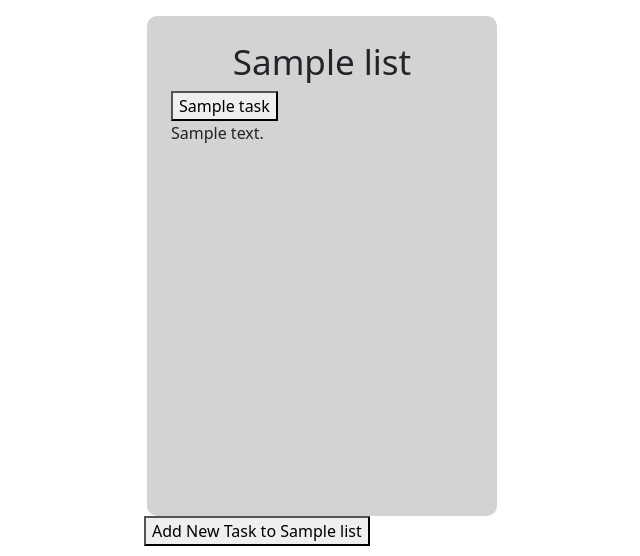
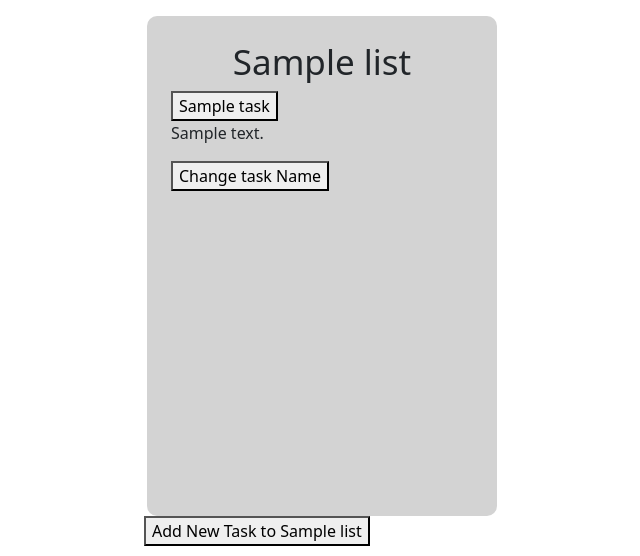
Before and after one commit to Siwssol/Task-Manager-Group-Project-, a Django app: template tasks/templates/board.html in a window 1280 px wide, after a click that opens the changed part. Shown: the part 56-612 px from the top of the page, without its empty margins (318-958 px from the left). Run offline with Django 4.2, Linux system fonts and the light colour scheme; the template is opened without the code that fills it: most values are stand-ins (such as "Sample title", 1, 10 or a date in 2020); some libraries are stand-ins or nearby versions.

Commit message:
updates for the forms

```diff
--- a/task_manager/urls.py
+++ b/task_manager/urls.py
@@ -29,8 +29,8 @@ urlpatterns = [
     path('sign_up/', views.SignUpView.as_view(), name='sign_up'),
     path('create_board/',views.create_board_view,name='create_board_view'),
     path('boards/<str:board_name>', views.board, name='board'),
-    path('change-task-name/', views.change_task_description, name='change_task_description'),
-    path('change-task-name/', views.change_task_name, name='change_task_name'),
+    path('change-task-description/', views.change_task_description, name='change_task_description'),
+    path('change-task-name/<int:taskID>', views.change_task_name, name='change_task_name'),
     path('createTask/<int:taskListID>/<str:board_name>/', views.createTaskView, name='createTask')
 ]
 
--- a/tasks/forms.py
+++ b/tasks/forms.py
@@ -113,7 +113,7 @@ class SignUpForm(NewPasswordMixin, forms.ModelForm):
 
 class EditTaskNameForm(forms.ModelForm):
     task_id = forms.IntegerField()
-    new_name = forms.CharField(max_length=50, blank=False, required=True)
+    new_name = forms.CharField(max_length=50, required=True)
 
 class EditTaskDescriptionForm(forms.ModelForm):
     """Form enabling users to change the task description."""
--- a/tasks/templates/board.html
+++ b/tasks/templates/board.html
@@ -52,7 +52,9 @@
                                 <div id="taskDescription{{ task.id }}" class="collapse">
                                     <div class="panel-body">
                                         <p>{{ task.task_description }}</p>
-                                        <a class="EditTaskNameLink" href="{% url 'change_task_name'%}"></a>
+                                        <a class="EditTaskNameLink" href="{% url 'change_task_name' taskID=task.id %}">
+                                            <button type="button" class="EditTaskNameButton">Change task Name</button>
+                                        </a>
                                     </div>
                                 </div>
                             </div>
```
Also changed, not shown: tasks/views.py (+6 -3 lines).
